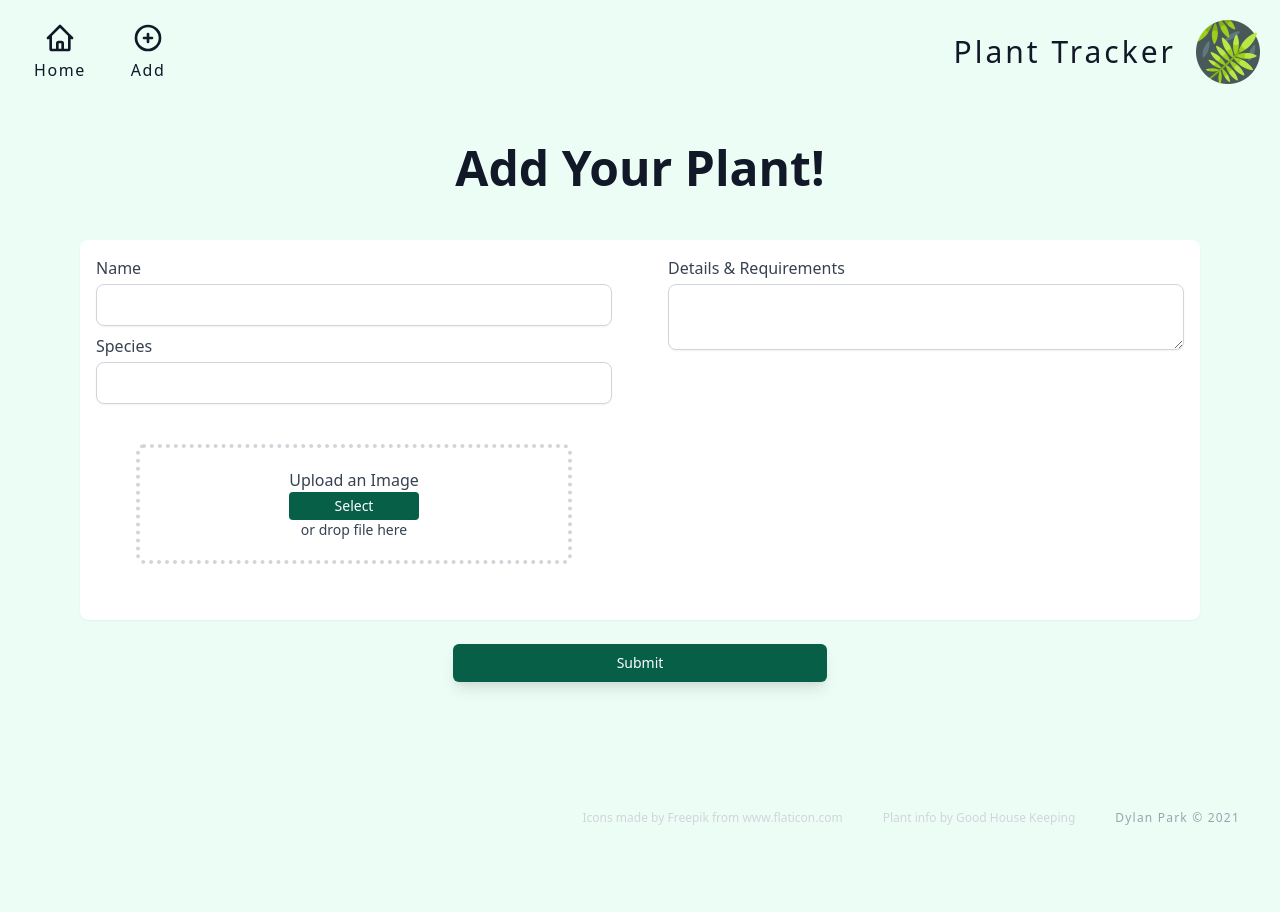
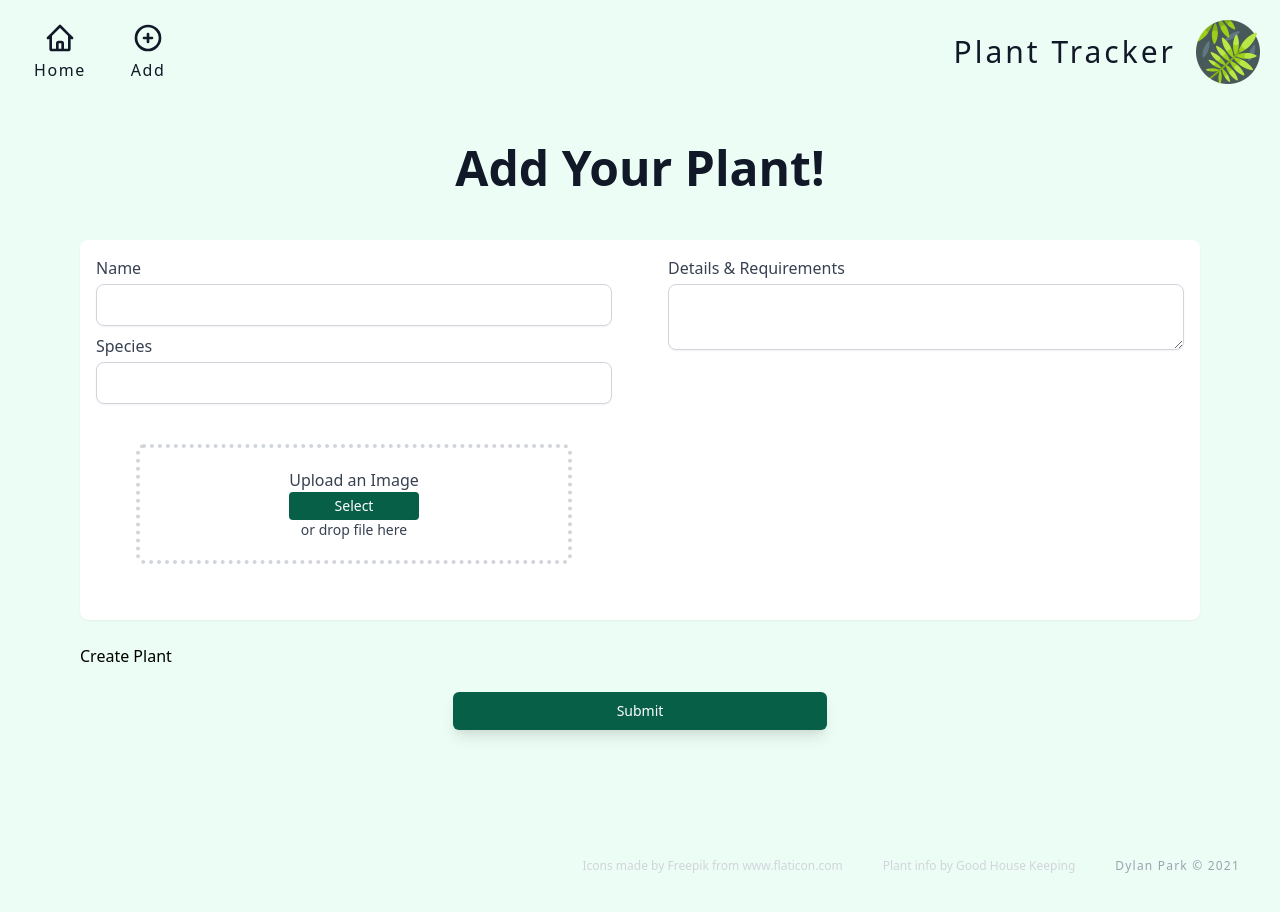
Before and after one commit to dylpark/plant-tracker-app-react, a Next.js app: page /add-plant in a window 1280 px wide. Before the commit the page ends 866 px from the top, so only its background shows below. Built offline with nearby package versions, Linux system fonts and the light colour scheme.

Commit message:
Simplifying POST request
Still receiving 500 error. Added typescript.

```diff
--- a/components/form/Form.jsx
+++ b/components/form/Form.tsx
@@ -3,57 +3,30 @@
 
 import React from "react";
 // import { useState } from "react";
-// import axios from "axios";
+import axios from "axios";
 import TextInput from "./TextInput";
 import FileInput from "./FileInput";
 import InfoInput from "./InfoInput";
 import Button from "./Button";
 
+const api = axios.create({
+  baseURL: `http://localhost:8000/api`
+})
+
+
+
+const createPlant = async () => {
+
+  let res = await api.post('/add-plant', {
+    name: "test",
+    species: "test species",
+  }).catch((error) => {
+    console.log(error, 'Not good man'!)
+  })
+  console.log(res)
+}
+
 export default function Form() {
-  // const [plantInput, setPlant] = useState({
-  //   name: "",
-  //   species: "",
-  //   // info: "",
-  //   // image: "",
-  //   error_list: [],
-  // });
-
-  // const handleChange = (e) => {
-  //   e.persist();
-  //   setPlant({ ...plantInput, [e.target.name]: e.target.value });
-  // };
-
-  // const savePlant = (e) => {
-  //   console.log("hello");
-  //   e.preventDefault();
-
-  //   const data = {
-  //     name: plantInput.name,
-  //     species: plantInput.species,
-  //     // info: plantInput.info,
-  //     // image: plantInput.image,
-  //   };
-
-  // axios
-  //   .post(`http://localhost:8000/api/add-plant`, data)
-  //   .then((res) => {
-  //     if (res.data.status === 200) {
-  //       swal("Success!", res.data.message, "success");
-  //       setPlant({
-  //         name: "",
-  //         species: "",
-  //         // info: "",
-  //         // image: "",
-  //         error_list: [],
-  //       });
-  //       history.push("/plants");
-  //     }
-  //   })
-  //   .catch((err) => {
-  //     console.log(err);
-  //     setPlant({ ...plantInput });
-  //     // , error_list: err.response.data.validate_err });
-  //   });
 
   return (
     <div className="max-w-6xl mx-auto px-4 sm:px-6 lg:px-4 py-10">
@@ -63,7 +36,7 @@ export default function Form() {
         </h1>
       </div>
 
-      <form className="mb-0 space-y-6" onSubmit="">
+      <form className="mb-0 space-y-6" action="http://localhost:8000/api/add-plant" method="POST" onSubmit={createPlant}>
         <div className="grid grid-cols-1 lg:grid-cols-2 gap-6 bg-white rounded-lg shadow-sm">
           {/* Column 1 */}
           <div className="w-full overflow-hidden flex flex-col md:flex-row">
@@ -75,7 +48,7 @@ export default function Form() {
                 title="Name"
                 name="name"
                 // onChange={handleChange}
-                // value={plantInput.name}
+                // value={plant.name}
               />
               {/* Species Input */}
               <TextInput
@@ -84,14 +57,14 @@ export default function Form() {
                 title="Species"
                 name="species"
                 // onChange={handleChange}
-                // value={plantInput.species}
+                // value={plant.species}
               />
               {/* File Input */}
               <FileInput
                 title="Upload an Image"
                 key="3"
                 name="image"
-                // value={plantInput.image}
+                // value={plant.image}
               />
             </div>
           </div>
@@ -103,12 +76,14 @@ export default function Form() {
               <InfoInput
                 title="Details & Requirements"
                 key="4"
-                // value={plantInput.info}
+                // value={plant.info}
                 // onChange={handleChange}
               />
             </div>
           </div>
         </div>
+
+        <button onClick={createPlant}>Create Plant</button>
 
         {/* Submit Button */}
         <div className="text-center pb-12">
--- a/package.json
+++ b/package.json
@@ -16,12 +16,14 @@
   },
   "devDependencies": {
     "@heroicons/react": "^1.0.5",
+    "@types/react": "^17.0.33",
     "autoprefixer": "^10.4.0",
     "axios": "^0.24.0",
     "eslint": "7.32.0",
     "eslint-config-next": "12.0.1",
     "postcss": "^8.3.11",
     "react-markdown": "^7.1.0",
-    "tailwindcss": "^2.2.17"
+    "tailwindcss": "^2.2.17",
+    "typescript": "^4.4.4"
   }
 }
```
Also changed, not shown: tsconfig.json (added, +30 -0 lines), next-env.d.ts (added), 1 other file (tests, documents, lock files or other folders).
